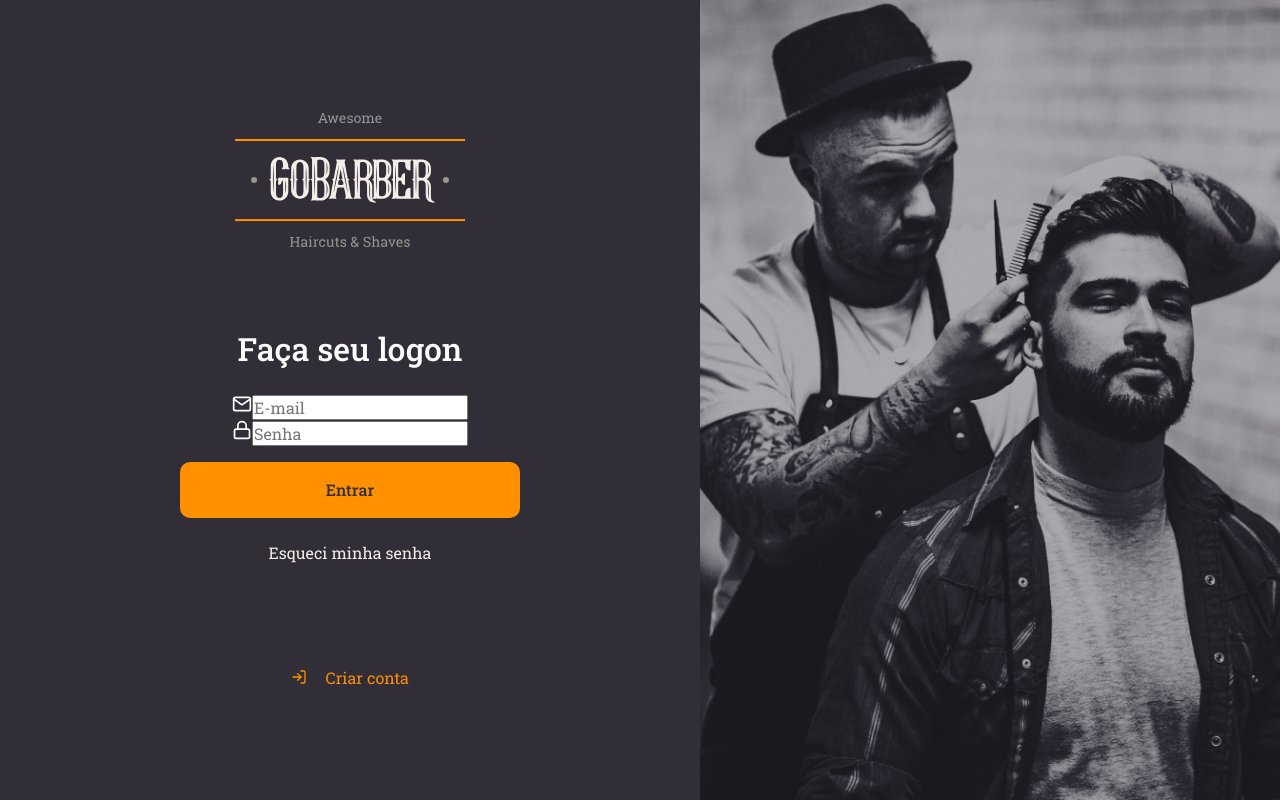
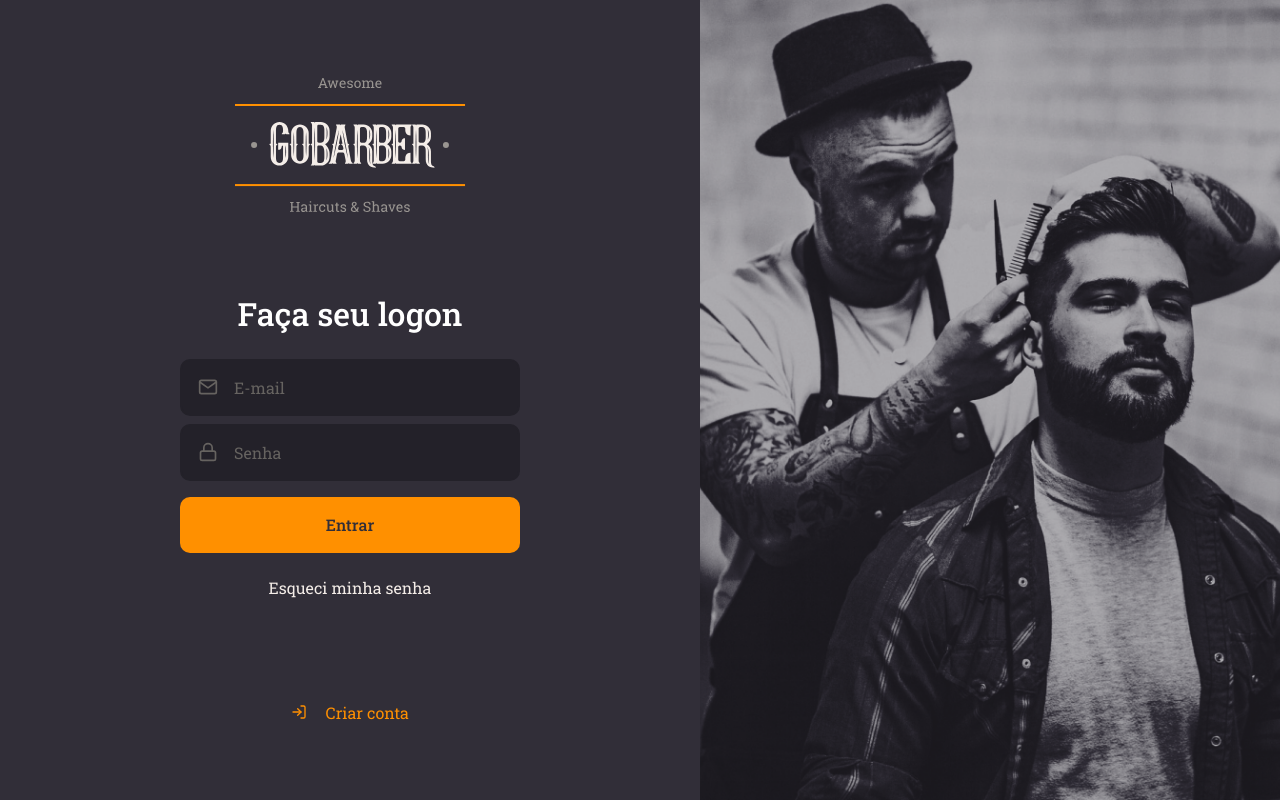
Before and after one commit to AntonioNtV/goBarber-frontend, a React (Create React App) app: page / in a window 1280 px wide. Built offline with nearby package versions, Linux system fonts and the light colour scheme.

Commit message:
Finishing input style

```diff
--- a/src/components/Input/styles.ts
+++ b/src/components/Input/styles.ts
@@ -1,5 +1,34 @@
 import styled from 'styled-components';
 
-const Container = styled.div``;
+const Container = styled.div`
+    background: #232129;
+    border-radius: 10px;
+    border: 2px solid #232129;
+    padding: 16px;
+    width: 100%;
+    display: flex;
+    align-items: center;
+    color: #666360;
+
+    & + div {
+      margin-top: 8px;
+    }
+
+    input {
+      background: transparent;
+      flex: 1;
+      border: 0;
+      color: #F4EDE8;
+
+      &::placeholder {
+        color: #666360;
+      }
+
+    }
+
+    svg {
+      margin-right: 16px;
+    }
+`;
 
 export { Container };
```
